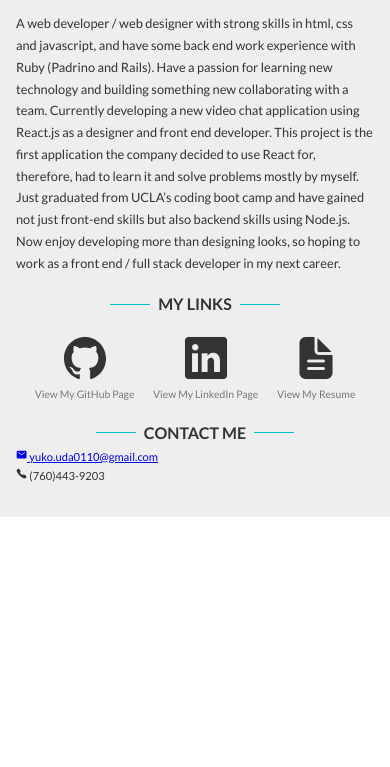
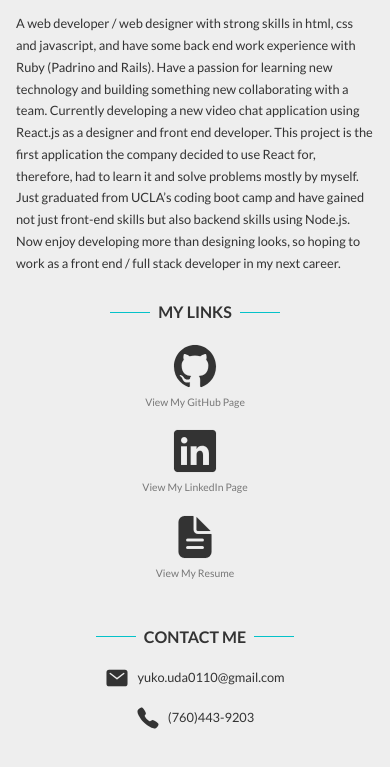
Before and after one commit to yuda0110/portfolio, a website built with webpack: page index.html in a window 390 px wide. Shown: the part 5717-6484 px from the top of the page. Before the commit the page ends 6234 px from the top, so only its background shows below. Built offline with nearby package versions, Linux system fonts and the light colour scheme; files whose address does not match are found by name.

Commit message:
Style the About section's my contact and make the About section responsive

```diff
--- a/index.html
+++ b/index.html
@@ -128,14 +128,14 @@
                 </div>
                 <div class="about__sub-section about__contact">
                     <h3 class="heading-tertiary">Contact Me</h3>
-                    <ul>
+                    <ul class="about__contact-list">
                         <a href="mailto:yuko.uda0110@gmail.com" target="_blank" rel="noopener">
-                            <li>
+                            <li class="about__contact-item">
                                 <ion-icon name="mail"></ion-icon>
                                 yuko.uda0110@gmail.com
                             </li>
                         </a>
-                        <li>
+                        <li class="about__contact-item">
                             <ion-icon name="call"></ion-icon>
                             (760)443-9203
                         </li>
--- a/src/sass/components/_about.scss
+++ b/src/sass/components/_about.scss
@@ -5,10 +5,10 @@
     &__sub-section {
 
         &:not(:last-of-type) {
-            margin-bottom: 4rem;
+            margin-bottom: 6rem;
 
             @include respond(phone) {
-                margin-bottom: 2rem;
+                margin-bottom: 3rem;
             }
         }
     }
@@ -65,13 +65,19 @@
         //background: $color-secondary-light;
     }
 
-    &__links-list {
+    &__links-list,
+    &__contact-list {
         margin-top: 4rem;
         display: flex;
         justify-content: space-evenly;
 
         @include respond(phone) {
             margin-top: 2rem;
+        }
+
+        @include respond(small-phone) {
+            flex-direction: column;
+            align-items: center;
         }
 
         a,
@@ -95,6 +101,10 @@
         flex-direction: column;
         align-items: center;
 
+        @include respond(small-phone) {
+            margin-bottom: 2rem;
+        }
+
         ion-icon {
             font-size: 6rem;
         }
@@ -107,4 +117,19 @@
         }
     }
 
+    &__contact-item {
+        display: flex;
+        align-items: center;
+        font-size: 1.6rem;
+
+        @include respond(small-phone) {
+            margin-bottom: 2rem;
+        }
+
+        ion-icon {
+            margin-right: 1rem;
+            font-size: 3rem;
+        }
+    }
+
 }
```
